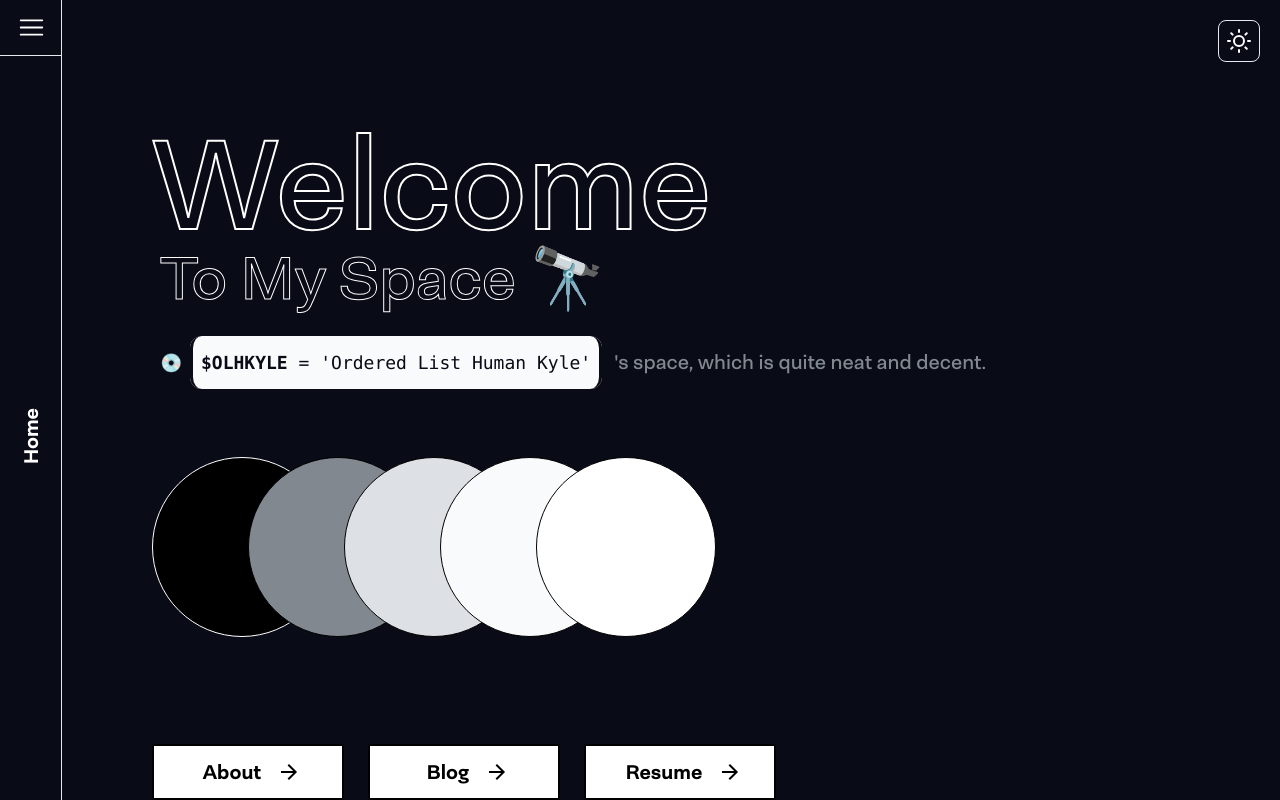
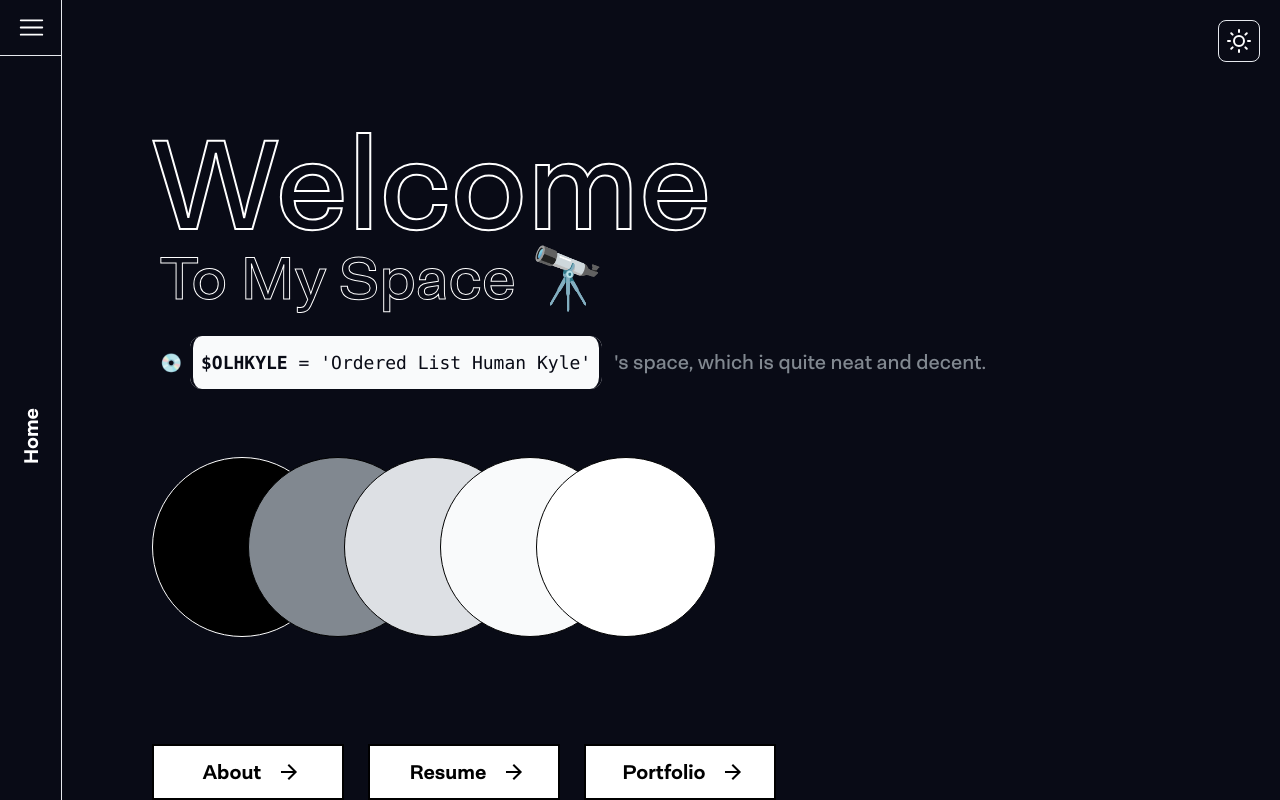
Before and after one commit to olhkyle/olhkyle.me, a React (Vite) app: page / in a window 1280 px wide. Built offline with nearby package versions, Linux system fonts and the light colour scheme; a small style sheet from the web is missing.

Commit message:
[FIX] 컨텐츠 구성 수정으로 Nav Links 수정

```diff
--- a/src/constants/links.ts
+++ b/src/constants/links.ts
@@ -1,3 +1,3 @@
-const links: string[] = ['About', 'Blog', 'Resume'];
+const links: string[] = ['About', 'Resume', 'Portfolio'];
 
 export default links;
```
